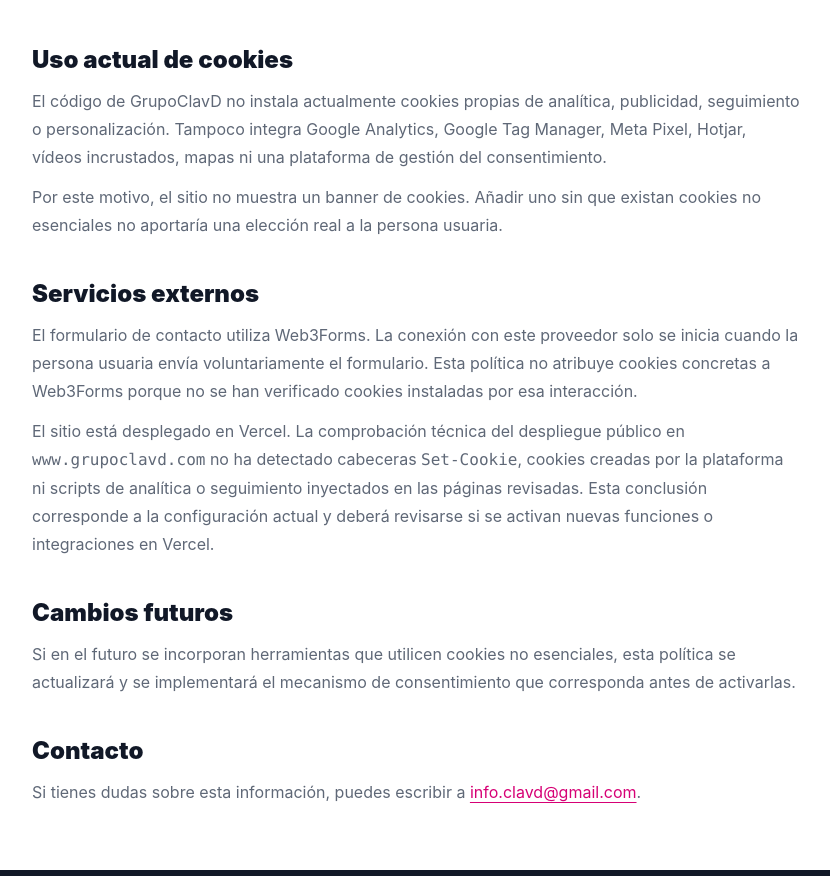
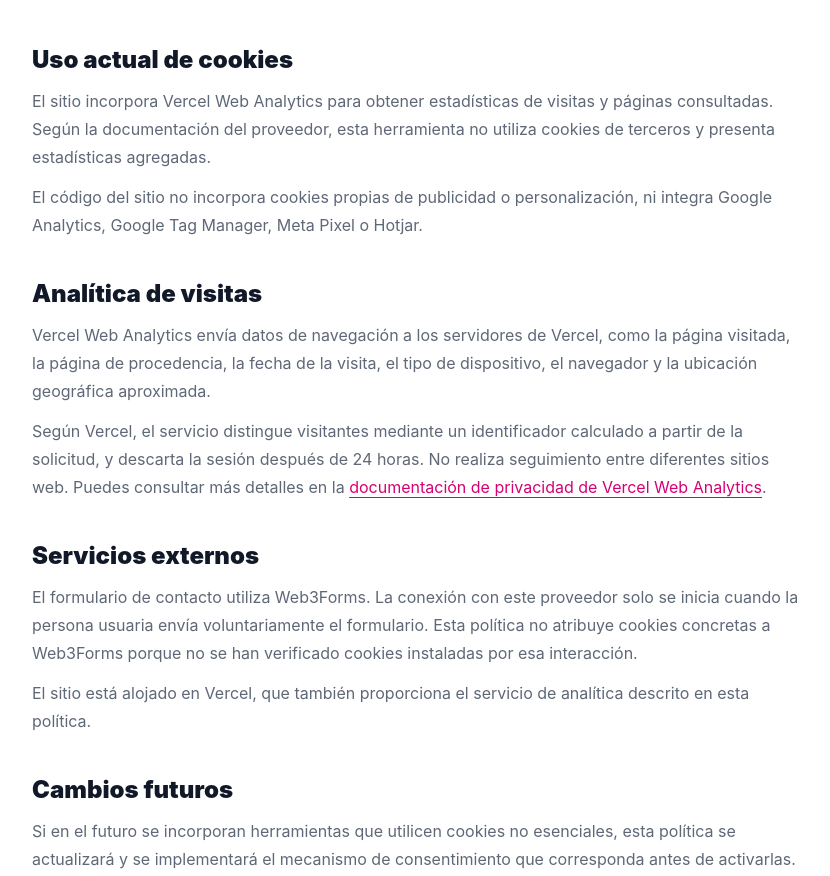
Before and after one commit to MC-19/grupoclavd-web, an Astro site: page /cookies in a window 1280 px wide. Shown: the part 338-1214 px from the top of the page, without its empty margins (224-1054 px from the left). Built offline with nearby package versions, Linux system fonts and the light colour scheme; Astro itself is replaced by a stand-in of ours.

Commit message:
Update cookie policy section to clarify use of Vercel Web Analytics and external services

```diff
--- a/src/pages/cookies.astro
+++ b/src/pages/cookies.astro
@@ -4,8 +4,21 @@
 ---
 
 <LegalLayout title="Política de cookies | GrupoClavD" description="Información sobre el uso actual de cookies y tecnologías similares en el sitio web de GrupoClavD." eyebrow="Información legal" heading="Política de cookies" intro="Aquí explicamos qué cookies y tecnologías similares utiliza actualmente el código de este sitio web.">
-  <section><h2>Uso actual de cookies</h2><p>El código de GrupoClavD no instala actualmente cookies propias de analítica, publicidad, seguimiento o personalización. Tampoco integra Google Analytics, Google Tag Manager, Meta Pixel, Hotjar, vídeos incrustados, mapas ni una plataforma de gestión del consentimiento.</p><p>Por este motivo, el sitio no muestra un banner de cookies. Añadir uno sin que existan cookies no esenciales no aportaría una elección real a la persona usuaria.</p></section>
-  <section><h2>Servicios externos</h2><p>El formulario de contacto utiliza Web3Forms. La conexión con este proveedor solo se inicia cuando la persona usuaria envía voluntariamente el formulario. Esta política no atribuye cookies concretas a Web3Forms porque no se han verificado cookies instaladas por esa interacción.</p><p>El sitio está desplegado en Vercel. La comprobación técnica del despliegue público en <code>www.grupoclavd.com</code> no ha detectado cabeceras <code>Set-Cookie</code>, cookies creadas por la plataforma ni scripts de analítica o seguimiento inyectados en las páginas revisadas. Esta conclusión corresponde a la configuración actual y deberá revisarse si se activan nuevas funciones o integraciones en Vercel.</p></section>
+  <section>
+    <h2>Uso actual de cookies</h2>
+    <p>El sitio incorpora Vercel Web Analytics para obtener estadísticas de visitas y páginas consultadas. Según la documentación del proveedor, esta herramienta no utiliza cookies de terceros y presenta estadísticas agregadas.</p>
+    <p>El código del sitio no incorpora cookies propias de publicidad o personalización, ni integra Google Analytics, Google Tag Manager, Meta Pixel o Hotjar.</p>
+  </section>
+  <section>
+    <h2>Analítica de visitas</h2>
+    <p>Vercel Web Analytics envía datos de navegación a los servidores de Vercel, como la página visitada, la página de procedencia, la fecha de la visita, el tipo de dispositivo, el navegador y la ubicación geográfica aproximada.</p>
+    <p>Según Vercel, el servicio distingue visitantes mediante un identificador calculado a partir de la solicitud, y descarta la sesión después de 24 horas. No realiza seguimiento entre diferentes sitios web. Puedes consultar más detalles en la <a href="https://vercel.com/docs/analytics/privacy-policy" rel="external noreferrer">documentación de privacidad de Vercel Web Analytics</a>.</p>
+  </section>
+  <section>
+    <h2>Servicios externos</h2>
+    <p>El formulario de contacto utiliza Web3Forms. La conexión con este proveedor solo se inicia cuando la persona usuaria envía voluntariamente el formulario. Esta política no atribuye cookies concretas a Web3Forms porque no se han verificado cookies instaladas por esa interacción.</p>
+    <p>El sitio está alojado en Vercel, que también proporciona el servicio de analítica descrito en esta política.</p>
+  </section>
   <section><h2>Cambios futuros</h2><p>Si en el futuro se incorporan herramientas que utilicen cookies no esenciales, esta política se actualizará y se implementará el mecanismo de consentimiento que corresponda antes de activarlas.</p></section>
   <section><h2>Contacto</h2><p>Si tienes dudas sobre esta información, puedes escribir a <a href={`mailto:${company.email}`}>{company.email}</a>.</p></section>
 </LegalLayout>
```
